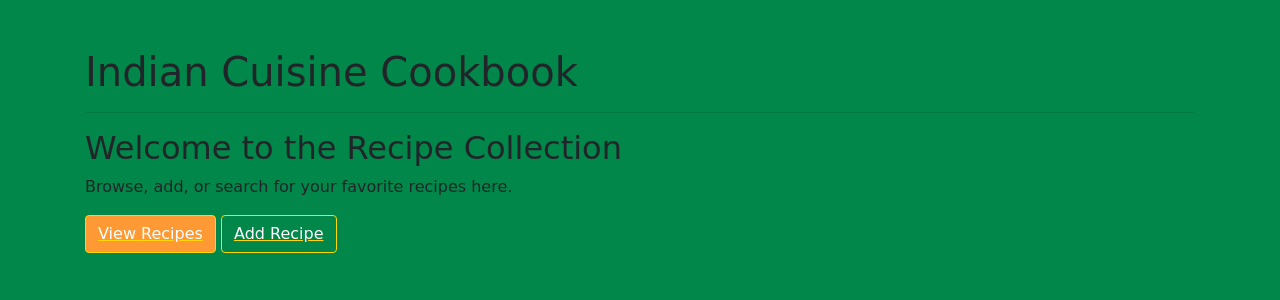
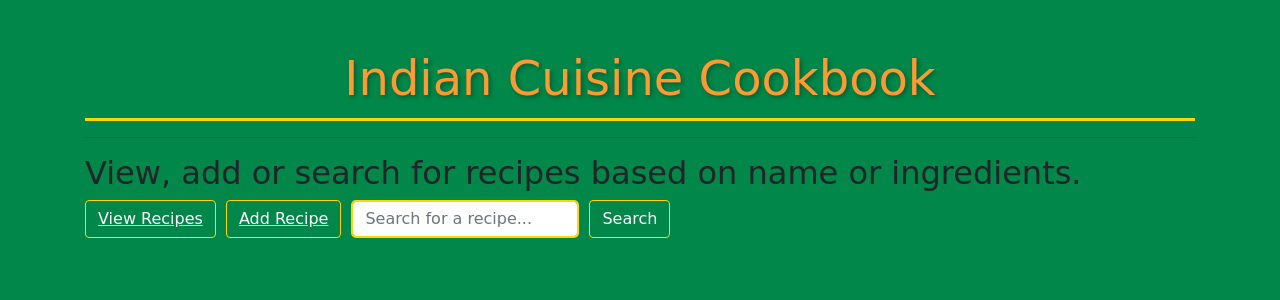
Before and after one commit to tylerpiercey/Cookbook-Application, a Flask app: page / in a window 1280 px wide. Shown: the top 300 px of the page. Run offline with Flask 3, Linux system fonts and the light colour scheme; some libraries are stand-ins or nearby versions; some web fonts are replaced.

Commit message:
search function figured out and made everythign look better with more css

```diff
--- a/app.py
+++ b/app.py
@@ -61,16 +61,17 @@ def delete_recipe(recipe_name):
 
 @app.route('/search', methods=['GET', 'POST'])
 def search_recipes():
+    form = RecipeForm()
     if request.method == "POST":
         query = request.form.get('query')
         matching_recipes = []
         for file in os.listdir(app.config['RECIPE_DATA']):
             if file.endswith('.csv'):
-                recipe = pd.read_csv(os.path.join(app.config['RECIPE_DATA'], file)).iloc[0]
+                recipe = pd.read_csv(os.path.join(app.config['RECIPE_DATA'], file)).iloc[0].to_dict()
                 if query.lower() in recipe['name'].lower() or query.lower() in recipe['ingredients'].lower():
                     matching_recipes.append(recipe)
-        return render_template('recipes.html', recipes=matching_recipes)
-    return render_template('search.html')
+        return render_template('search_results.html', recipes=matching_recipes)
+    return render_template('search.html', form=form)
 
 
 if __name__ == '__main__':
--- a/static/styles.css
+++ b/static/styles.css
@@ -31,7 +31,7 @@ body {
     color: var(--maroon);
 }
 .btn-primary {
-    background-color: var(--saffron-orange);
+    background-color: var(--emerald-green);
     border-color: var(--gold);
 }
 .btn-primary:hover, . btn-primary:focus, .btn-primary:active {
@@ -56,6 +56,9 @@ a:hover, a:focus {
 .recipe-card img {
     border-radius: 10px;
     box-shadow: 0px 4px 6px rgba(0, 0, 0, 0.1);
+    max-width: 100%;
+    display: block;
+    margin: 0 auto;
 }
 .form-group {
     margin-bottom: 20px;
@@ -74,7 +77,7 @@ input[type="file"] {
 }
 input[type="file"] + label {
     padding: 10px 15px;
-    background-color: var(--saffron-orange);
+    background-color: var(--royal-blue);
     color: var(--gold);
     border: 2px solid var(--gold);
     border-radius: 5px;
@@ -83,5 +86,45 @@ input[type="file"] + label {
     transition: background-color 0.3s;
 }
 input[type="file"] + label:hover {
+    background-color: var(--saffron-orange);
+}
+.inline-container {
+    display: flex;
+    align-items: center;
+    gap: 10px;
+}
+.search-group {
+    display: flex;
+    gap: 10px;
+}
+.search-form {
+    display: flex;
+    align-items: center;
+    gap: 10px;
+}
+.return-home-button {
+    position: fixed;
+    top: 10px;
+    left: 10px;
     background-color: var(--royal-blue);
+    color: white;
+    padding: 5px 15px;
+    border-radius: 5px;
+    z-index: 1000;
 }
+.return-home-button:hover {
+    background-color: var(--saffron-orange);
+}
+.title-indian-style {
+    text-align: center;
+    color: var(--saffron-orange);
+    font-size: 3rem;
+    border-bottom: 3px solid var(--gold);
+    padding-bottom: 10px;
+    margin-top: 50px;
+    text-shadow: 2px 2px 4px rgba(0, 0, 0, 0.3);
+}
+@import url('https://fonts.googleapis.com/css2?family=Tangerine:wght@700&display=swap');
+.title-indian-style {
+    font-family: 'Tangerine', cursive;
+}
--- a/templates/add_recipe.html
+++ b/templates/add_recipe.html
@@ -1,5 +1,6 @@
 {% extends "base.html" %}
 {% block content %}
+<a href="{{ url_for('homepage') }}" class="btn btn-secondary mt-3 return-home-button">Return Home</a>
   <h2> Add New Recipe</h2>
   <form method="post" enctype="multipart/form-data">
         {{ form.hidden_tag() }}
@@ -20,8 +21,9 @@
           {{ form.serving_instructions(class="form-control") }}
         </div>
         <div class="form-group">
-          {{ form.image.label }}<br>
-          {{ form.image }}
+          {{ form.image.label(for='image') }}<br>
+          <input type="file" id="image" name="image" style="display: none;">
+          <label for="image" class="btn-file-upload">Upload Recipe Image</label>
         </div>
         <input type="submit" value="Add Recipe" class="btn btn-primary">
   </form>
--- a/templates/base.html
+++ b/templates/base.html
@@ -10,7 +10,7 @@
 </head>
 <body>
 <div class="container">
-    <h1 class="mt-5">Indian Cuisine Cookbook</h1>
+    <h1 class="title-indian-style">Indian Cuisine Cookbook</h1>
     <hr>
     {% block content %}
     <form method="post" enctype="multipart/form-data">
--- a/templates/index.html
+++ b/templates/index.html
@@ -1,7 +1,21 @@
 {% extends "base.html" %}
 {% block content %}
-  <h2> Welcome to the Recipe Collection</h2>
-  <p>Browse, add, or search for your favorite recipes here.</p>
-  <a href="{{ url_for('view_recipes') }}" class="btn btn-primary">View Recipes</a>
-  <a href="{{ url_for('add_recipe') }}" class="btn btn-success">Add Recipe</a>
+  <h2>View, add or search for recipes based on name or ingredients.</h2>
+
+  <div class="inline-container">
+
+    <!-- View Recipes Button -->
+    <a href="{{ url_for('view_recipes') }}" class="btn btn-primary">View Recipes</a>
+
+    <!-- Add Recipe Button -->
+    <a href="{{ url_for('add_recipe') }}" class="btn btn-success">Add Recipe</a>
+
+    <!-- Search Form -->
+    <form action="{{ url_for('search_recipes') }}" method="POST" class="search-form">
+        <input type="text" name="query" class="form-control" placeholder="Search for a recipe...">
+        <button type="submit" class="btn btn-primary">Search</button>
+    </form>
+
+  </div>
+
 {% endblock %}
--- a/templates/recipes.html
+++ b/templates/recipes.html
@@ -1,5 +1,6 @@
 {% extends "base.html" %}
 {% block content %}
+<a href="{{ url_for('homepage') }}" class="btn btn-secondary mt-3 return-home-button">Return Home</a>
     <h2>All Recipes</h2>
     <ul>
         {% for recipe in recipes %}
```
Also changed, not shown: templates/search.html (added, +12 -0 lines), templates/search_results.html (added, +18 -0 lines).
